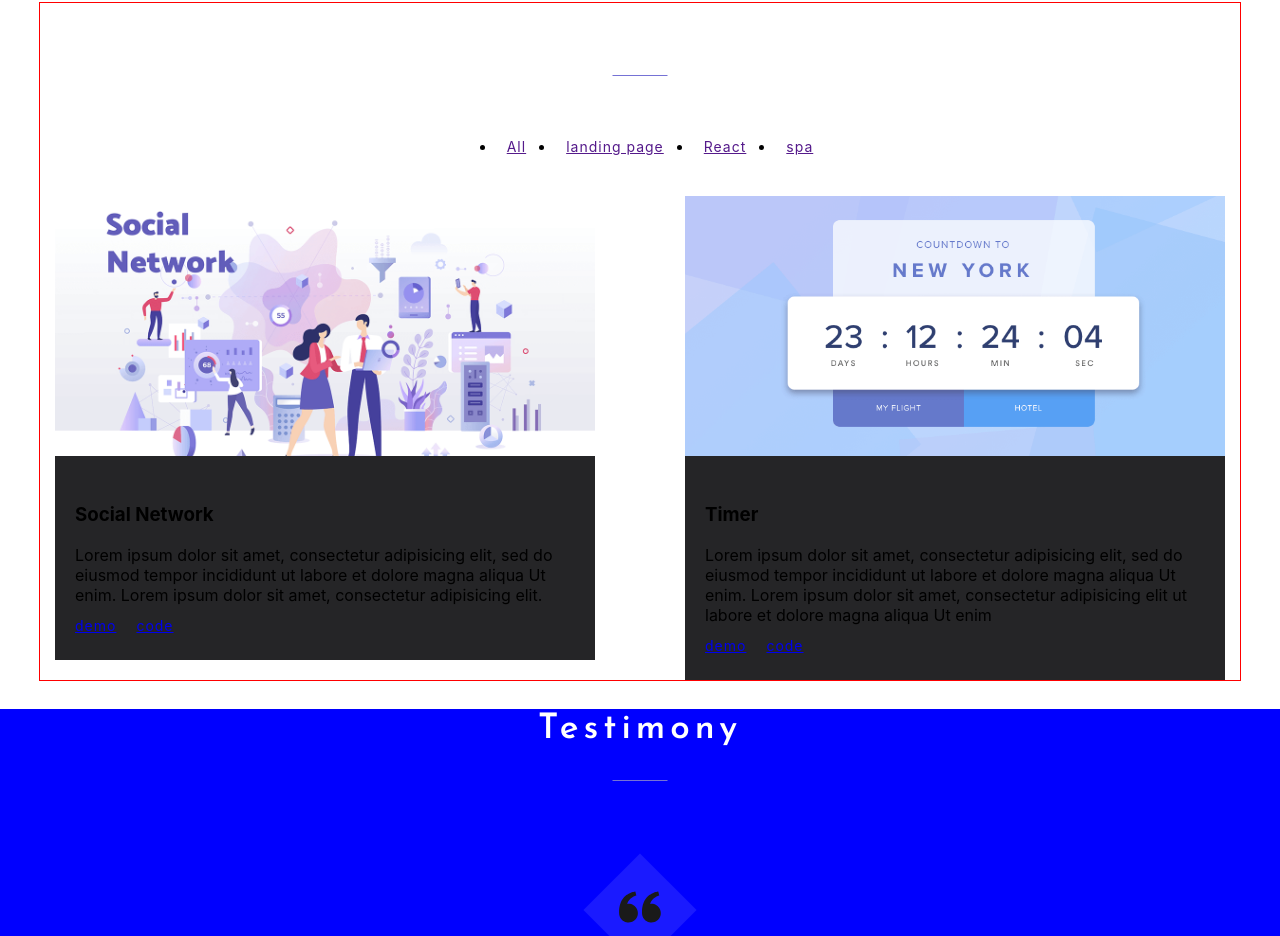
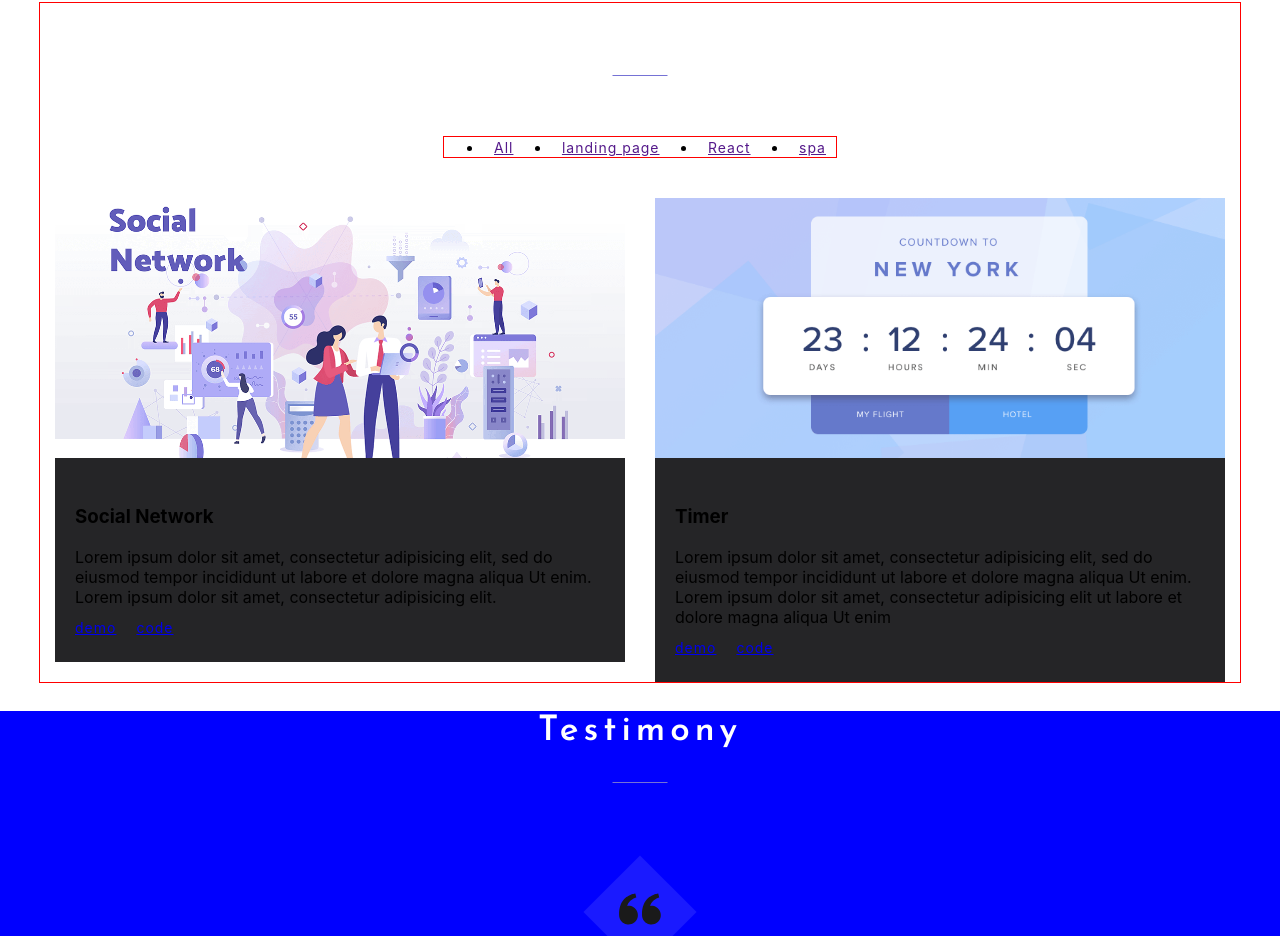
Before and after one commit to Anton-013/portfolio-start-project-main, a React app: page / in a window 1280 px wide. Shown: the part 1739-2675 px from the top of the page. Built offline with nearby package versions, Linux system fonts and the light colour scheme; the HTML template or start-up script is replaced by a standard one.

Commit message:
Works part 3

```diff
--- a/src/layout/sections/works/Works.tsx
+++ b/src/layout/sections/works/Works.tsx
@@ -18,7 +18,7 @@ export const Works = () => {
             <Container>
                 <SectionTitle>My Works</SectionTitle>
                 <TabMenu menuItems={worksItems} />
-                <FlexWrapper justify={"space-between"} align={"flex-start"}>
+                <FlexWrapper justify={"space-between"} align={"flex-start"} wrap={"wrap"}>
                     <Work src={socialImg} title={"Social Network"} text={"Lorem ipsum dolor sit amet, consectetur adipisicing elit, sed do eiusmod tempor incididunt ut labore et dolore magna aliqua Ut enim. Lorem ipsum dolor sit amet, consectetur adipisicing elit."} />
                     <Work src={timerImg} title={"Timer"} text={"Lorem ipsum dolor sit amet, consectetur adipisicing elit, sed do eiusmod tempor incididunt ut labore et dolore magna aliqua Ut enim. Lorem ipsum dolor sit amet, consectetur adipisicing elit ut labore et dolore magna aliqua Ut enim"} />
                 </FlexWrapper>
@@ -28,5 +28,7 @@ export const Works = () => {
 };
 
 const StyledWorks = styled.section`
-
+    ${FlexWrapper} {
+        gap: 30px;
+    }
 `
--- a/src/layout/sections/works/tabMenu/TabMenu.tsx
+++ b/src/layout/sections/works/tabMenu/TabMenu.tsx
@@ -18,12 +18,15 @@ export const TabMenu = (props: {menuItems: Array<string>}) => {
 };
 
 const StyledTabMenu = styled.nav`
-    margin-bottom: 40px;
+
 
     ul {
         display: flex;
-        gap: 20px;
-        justify-content: center;
+        justify-content: space-between;
+        max-width: 352px;
+        width: 100%;
+        border: 1px solid red;
+        margin: 0 auto 40px;
     }
 `
 
--- a/src/layout/sections/works/work/Work.tsx
+++ b/src/layout/sections/works/work/Work.tsx
@@ -30,8 +30,8 @@ export const Work = (props: WorkPropsType) => {
 
 const StyledWork = styled.div`
     background-color: ${theme.colors.secondaryBg};
-    max-width: 540px;
-    width: 100%;
+    width: 330px;
+    flex-grow: 1;
 
     ${Link} {
         padding: 10px 0;
@@ -40,27 +40,14 @@ const StyledWork = styled.div`
             margin-left: 20px
         }
     }
+
+    @media ${theme.media.desktop} {
+        max-width: 540px;
+    }
 `
 
 const ImageWrapper = styled.div`
     position: relative;
-
-    &:hover {
-        &::before {
-        content: "";
-        position: absolute;
-        left: 0;
-        right: 0;
-        top: 0;
-        bottom: 0;
-        background-color: rgba(0, 0, 0, 0.3);
-        backdrop-filter: blur(4px);
-        }
-
-        ${Button} {
-            opacity: 1;
-        }
-    }
 
     ${Button} {
         opacity: 0;
@@ -72,6 +59,38 @@ const ImageWrapper = styled.div`
         &::before {
             width: 100%;
             height: 100%;
+        }
+    }
+
+    &::before {
+        content: "";
+        position: absolute;
+        left: 0;
+        right: 0;
+        top: 0;
+        bottom: 0;
+        background-color: rgba(0, 0, 0, 0.3);
+        backdrop-filter: blur(4px);
+        opacity: 0;
+        }
+
+    &:hover {
+        &::before {
+            opacity: 1;
+        }
+
+        ${Button} {
+            opacity: 1;
+        }
+    }
+
+    @media ${theme.media.tablet} {
+        &::before {
+            opacity: 1;
+        }
+
+        ${Button} {
+            opacity: 1;
         }
     }
 
--- a/src/styles/Theme.ts
+++ b/src/styles/Theme.ts
@@ -14,5 +14,6 @@ export const theme = {
     media: {
         tablet: "screen and (max-width: 768px)",
         mobile: "screen and (max-width: 576px)",
+        desktop: "screen and(min-width: 1140px)",
     }
 }
```
